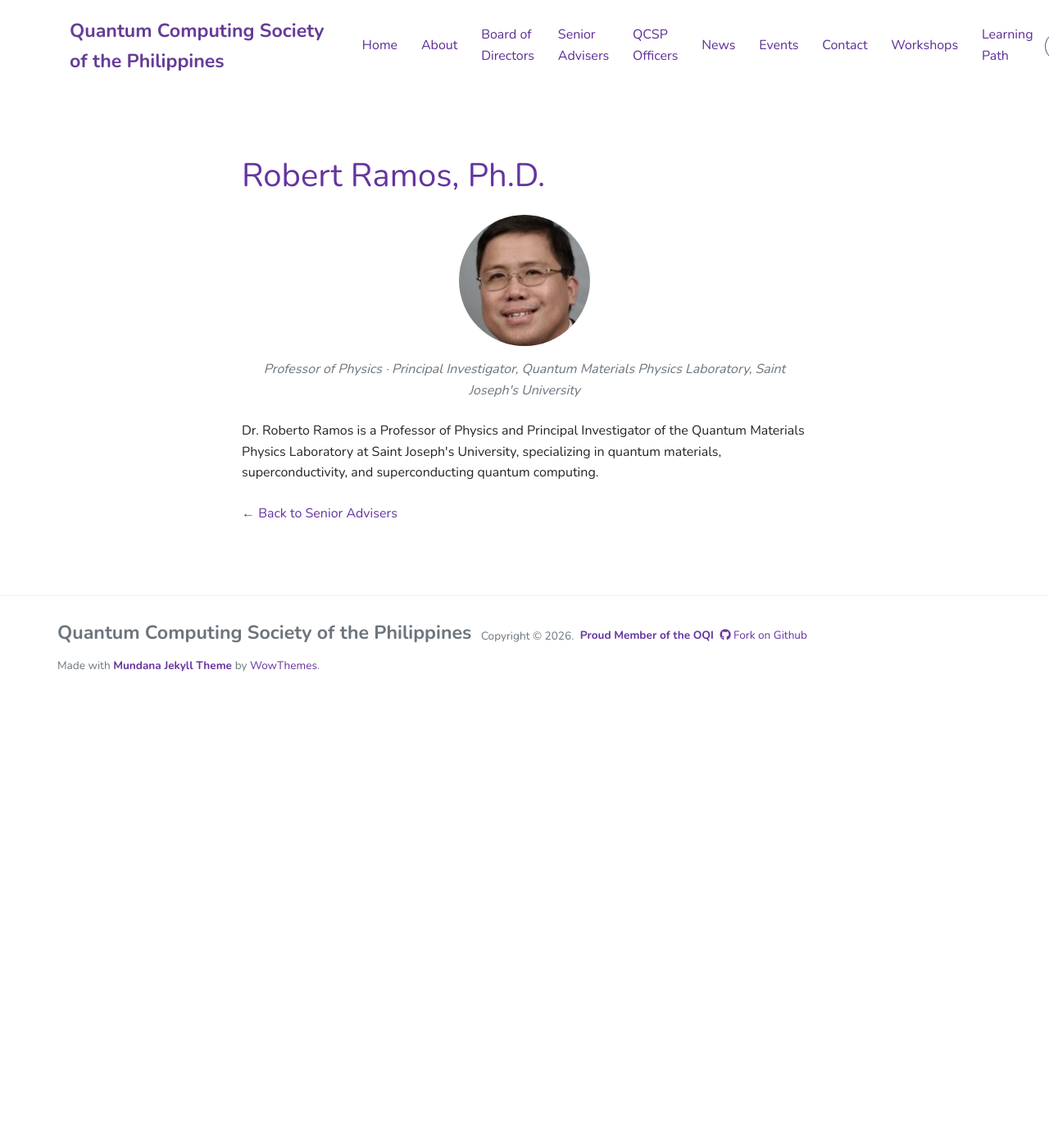
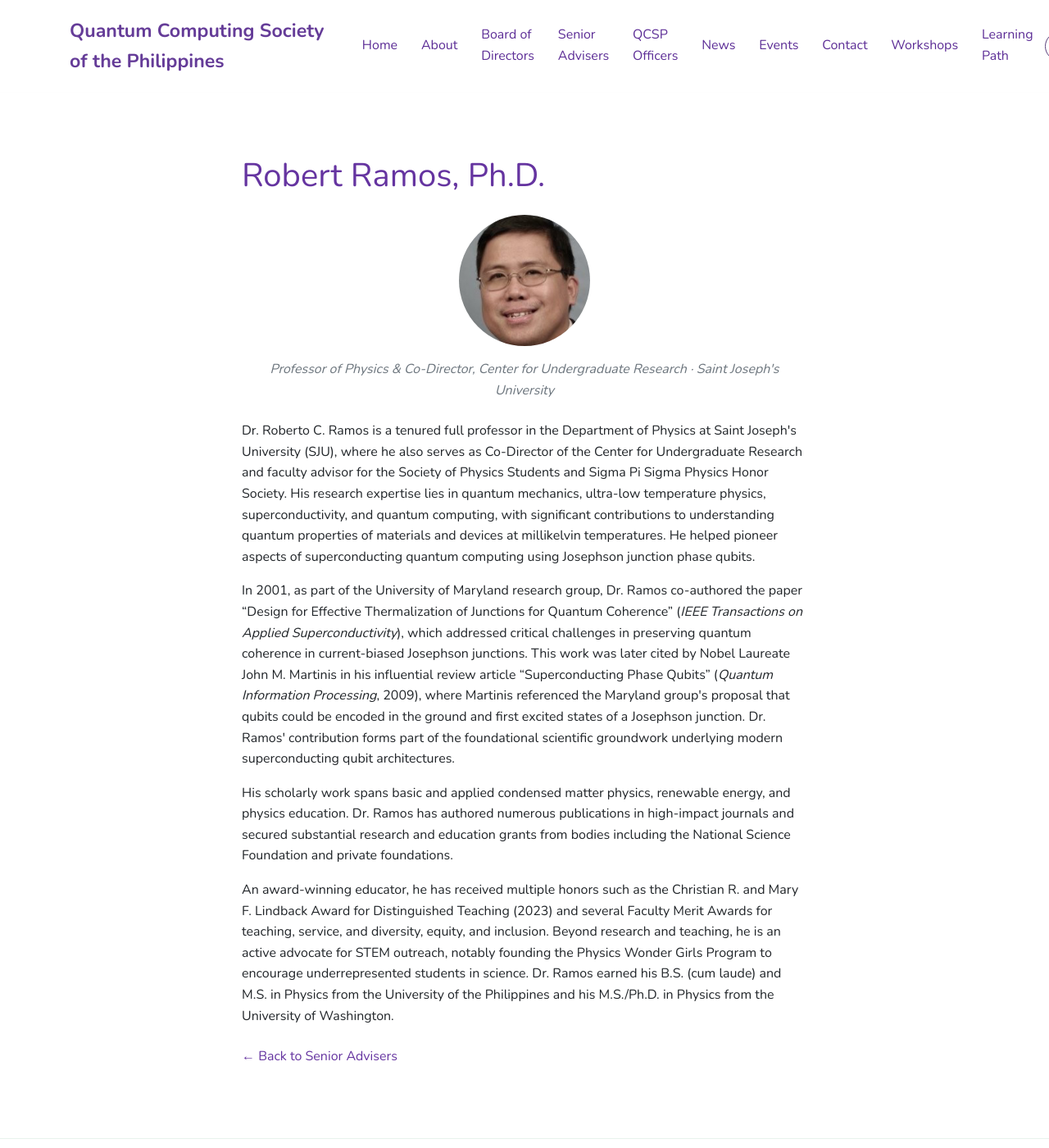
Before and after one commit to corpbob-qcsp/Quantum-Computing-Philippines.github.io, a Jekyll site: the page built from _pages/people/robert-ramos.md, in a window 1280 px wide and 1400 px high. Shown: the whole window at 82% size. Built offline with Jekyll 4.4.1, drawn with Linux system fonts in a browser that asks for light colours; nearby versions of some CDN libraries.

Commit message:
update bio

```diff
--- a/_pages/people/robert-ramos.md
+++ b/_pages/people/robert-ramos.md
@@ -5,8 +5,14 @@ permalink: "/people/robert-ramos.html"
 
 <img src="{{site.baseurl}}/assets/images/advisers/robert-ramos.jpg" alt="Robert Ramos, Ph.D." class="rounded-circle d-block mx-auto mb-3" width="160" height="160">
 
-<p class="text-muted text-center mb-4"><em>Professor of Physics &middot; Principal Investigator, Quantum Materials Physics Laboratory, Saint Joseph's University</em></p>
+<p class="text-muted text-center mb-4"><em>Professor of Physics &amp; Co-Director, Center for Undergraduate Research &middot; Saint Joseph's University</em></p>
 
-<p>Dr. Roberto Ramos is a Professor of Physics and Principal Investigator of the Quantum Materials Physics Laboratory at Saint Joseph's University, specializing in quantum materials, superconductivity, and superconducting quantum computing.</p>
+<p>Dr. Roberto C. Ramos is a tenured full professor in the Department of Physics at Saint Joseph's University (SJU), where he also serves as Co-Director of the Center for Undergraduate Research and faculty advisor for the Society of Physics Students and Sigma Pi Sigma Physics Honor Society. His research expertise lies in quantum mechanics, ultra-low temperature physics, superconductivity, and quantum computing, with significant contributions to understanding quantum properties of materials and devices at millikelvin temperatures. He helped pioneer aspects of superconducting quantum computing using Josephson junction phase qubits.</p>
+
+<p>In 2001, as part of the University of Maryland research group, Dr. Ramos co-authored the paper &ldquo;Design for Effective Thermalization of Junctions for Quantum Coherence&rdquo; (<em>IEEE Transactions on Applied Superconductivity</em>), which addressed critical challenges in preserving quantum coherence in current-biased Josephson junctions. This work was later cited by Nobel Laureate John M. Martinis in his influential review article &ldquo;Superconducting Phase Qubits&rdquo; (<em>Quantum Information Processing</em>, 2009), where Martinis referenced the Maryland group's proposal that qubits could be encoded in the ground and first excited states of a Josephson junction. Dr. Ramos' contribution forms part of the foundational scientific groundwork underlying modern superconducting qubit architectures.</p>
+
+<p>His scholarly work spans basic and applied condensed matter physics, renewable energy, and physics education. Dr. Ramos has authored numerous publications in high-impact journals and secured substantial research and education grants from bodies including the National Science Foundation and private foundations.</p>
+
+<p>An award-winning educator, he has received multiple honors such as the Christian R. and Mary F. Lindback Award for Distinguished Teaching (2023) and several Faculty Merit Awards for teaching, service, and diversity, equity, and inclusion. Beyond research and teaching, he is an active advocate for STEM outreach, notably founding the Physics Wonder Girls Program to encourage underrepresented students in science. Dr. Ramos earned his B.S. (cum laude) and M.S. in Physics from the University of the Philippines and his M.S./Ph.D. in Physics from the University of Washington.</p>
 
 <p class="mt-4"><a href="{{site.baseurl}}/senior-advisers.html">&larr; Back to Senior Advisers</a></p>
```
